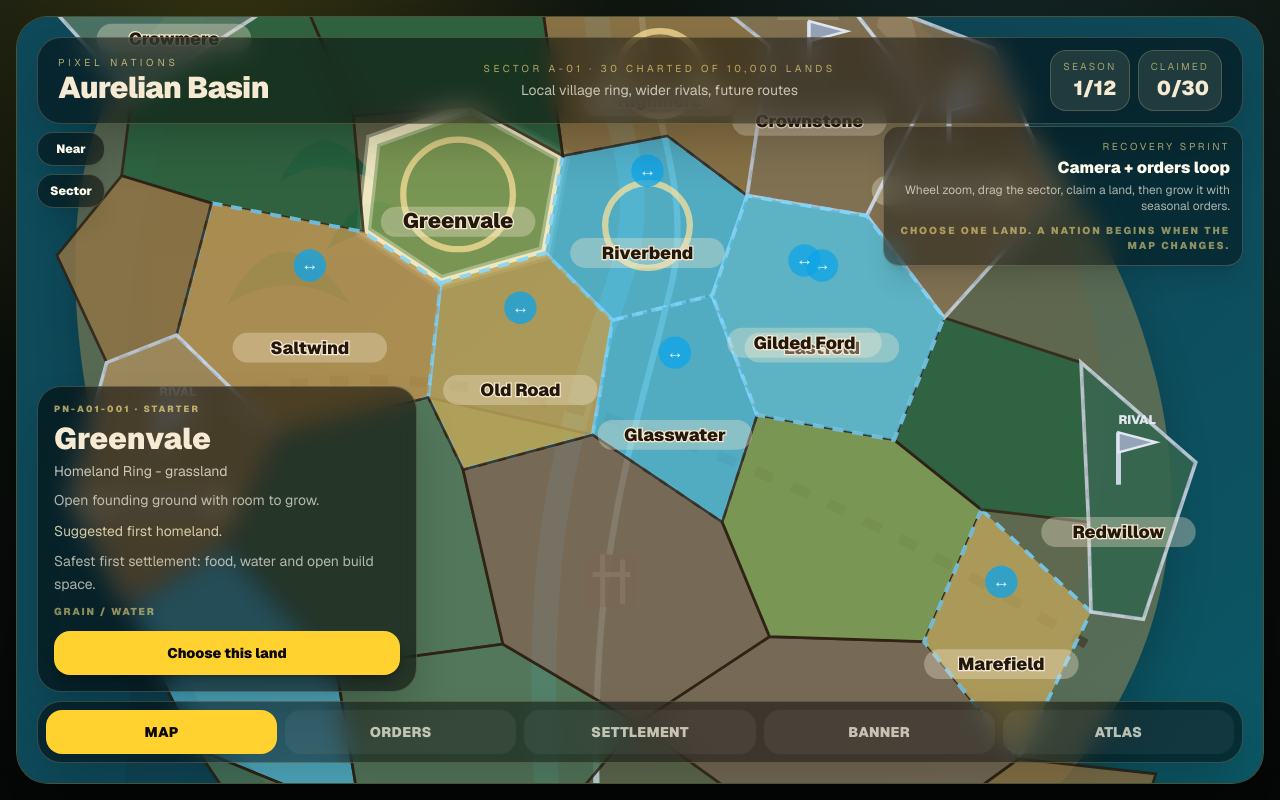
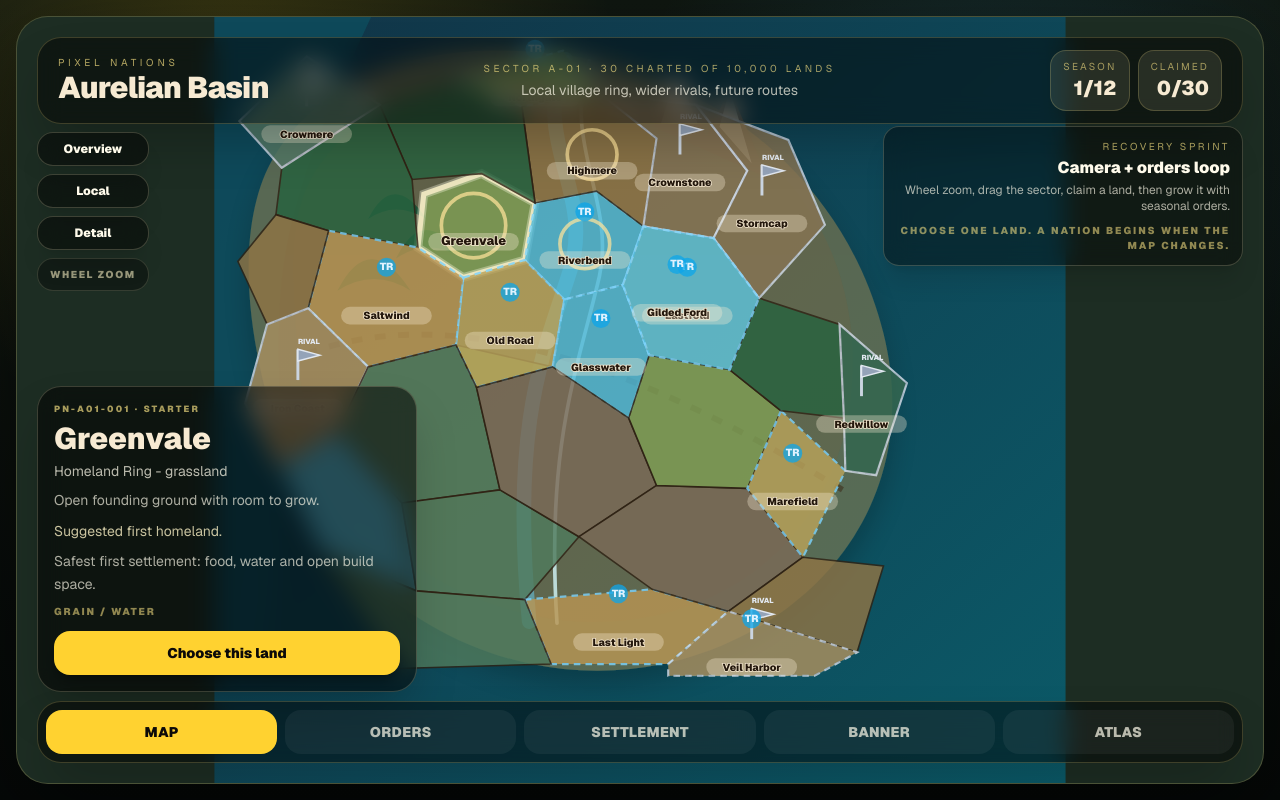
Before and after one commit to tomat60/pixel-nations, a Next.js app: page /play in a window 1280 px wide. Built offline with nearby package versions, Linux system fonts and the light colour scheme.

Commit message:
feat: improve map camera with wheel zoom

```diff
--- a/app/play/components/MapStage.tsx
+++ b/app/play/components/MapStage.tsx
@@ -1,4 +1,4 @@
-import { useMemo, useState } from "react";
+import { useEffect, useRef } from "react";
 import { plots, terrainFill } from "../lib/map-data";
 import type { PlayAction, PlayState } from "../lib/play-state";
 
@@ -10,95 +10,134 @@ type MapStageProps = {
 type Camera = {
   x: number;
   y: number;
-  zoom: 1 | 1.35;
+  zoom: number;
   dragging: boolean;
   startX: number;
   startY: number;
+  originX: number;
+  originY: number;
+  raf: number | null;
 };
 
+const minZoom = 0.86;
+const maxZoom = 2.2;
 const clamp = (value: number, min: number, max: number) => Math.max(min, Math.min(max, value));
 
 export function MapStage({ state, dispatch }: MapStageProps) {
-  const [camera, setCamera] = useState<Camera>({ x: 0, y: 0, zoom: 1, dragging: false, startX: 0, startY: 0 });
+  const layerRef = useRef<SVGGElement | null>(null);
+  const cameraRef = useRef<Camera>({ x: 0, y: 0, zoom: minZoom, dragging: false, startX: 0, startY: 0, originX: 0, originY: 0, raf: null });
 
-  const transform = useMemo(() => `translate(${camera.x} ${camera.y}) scale(${camera.zoom})`, [camera.x, camera.y, camera.zoom]);
+  function applyCamera() {
+    const camera = cameraRef.current;
+    camera.raf = null;
+    const reach = Math.max(0, camera.zoom - minZoom);
+    camera.x = clamp(camera.x, -260 * reach, 260 * reach);
+    camera.y = clamp(camera.y, -220 * reach, 220 * reach);
+    layerRef.current?.setAttribute("transform", `translate(${camera.x.toFixed(1)} ${camera.y.toFixed(1)}) scale(${camera.zoom.toFixed(3)})`);
+  }
+
+  function scheduleCamera() {
+    if (cameraRef.current.raf !== null) return;
+    cameraRef.current.raf = requestAnimationFrame(applyCamera);
+  }
+
+  useEffect(() => {
+    scheduleCamera();
+    return () => {
+      if (cameraRef.current.raf !== null) cancelAnimationFrame(cameraRef.current.raf);
+    };
+  }, []);
+
+  function setZoom(nextZoom: number) {
+    const camera = cameraRef.current;
+    camera.zoom = clamp(nextZoom, minZoom, maxZoom);
+    if (camera.zoom <= minZoom + 0.02) {
+      camera.x = 0;
+      camera.y = 0;
+    }
+    scheduleCamera();
+  }
 
   function startDrag(clientX: number, clientY: number) {
-    setCamera((current) => ({ ...current, dragging: true, startX: clientX - current.x, startY: clientY - current.y }));
+    const camera = cameraRef.current;
+    camera.dragging = true;
+    camera.startX = clientX;
+    camera.startY = clientY;
+    camera.originX = camera.x;
+    camera.originY = camera.y;
   }
 
   function moveDrag(clientX: number, clientY: number) {
-    setCamera((current) => {
-      if (!current.dragging) return current;
-      return {
-        ...current,
-        x: clamp(clientX - current.startX, -220, 120),
-        y: clamp(clientY - current.startY, -170, 120),
-      };
-    });
+    const camera = cameraRef.current;
+    if (!camera.dragging) return;
+    camera.x = camera.originX + (clientX - camera.startX) / camera.zoom;
+    camera.y = camera.originY + (clientY - camera.startY) / camera.zoom;
+    scheduleCamera();
   }
 
   function endDrag() {
-    setCamera((current) => ({ ...current, dragging: false }));
+    cameraRef.current.dragging = false;
   }
 
-  function setZoom(zoom: 1 | 1.35) {
-    setCamera((current) => ({ ...current, zoom, x: zoom === 1 ? 0 : current.x, y: zoom === 1 ? 0 : current.y }));
+  function wheelZoom(deltaY: number) {
+    setZoom(cameraRef.current.zoom + (deltaY < 0 ? 0.16 : -0.16));
   }
 
   return (
     <div className="absolute inset-0 touch-none">
       <div className="absolute left-3 top-[6.8rem] z-30 flex flex-col gap-2 md:left-5 md:top-[7.2rem]">
-        <button data-qa="zoom-near" onClick={() => setZoom(1.35)} className="rounded-2xl border border-amber-100/20 bg-black/48 px-3 py-2 text-xs font-black text-amber-50 shadow-xl backdrop-blur-md hover:bg-black/60">Near</button>
-        <button data-qa="zoom-sector" onClick={() => setZoom(1)} className="rounded-2xl border border-amber-100/20 bg-black/48 px-3 py-2 text-xs font-black text-amber-50 shadow-xl backdrop-blur-md hover:bg-black/60">Sector</button>
+        <button data-qa="zoom-overview" onClick={() => setZoom(minZoom)} className="rounded-2xl border border-amber-100/20 bg-black/48 px-3 py-2 text-xs font-black text-amber-50 shadow-xl backdrop-blur-md hover:bg-black/60">Overview</button>
+        <button data-qa="zoom-local" onClick={() => setZoom(1.35)} className="rounded-2xl border border-amber-100/20 bg-black/48 px-3 py-2 text-xs font-black text-amber-50 shadow-xl backdrop-blur-md hover:bg-black/60">Local</button>
+        <button data-qa="zoom-detail" onClick={() => setZoom(2.05)} className="rounded-2xl border border-amber-100/20 bg-black/48 px-3 py-2 text-xs font-black text-amber-50 shadow-xl backdrop-blur-md hover:bg-black/60">Detail</button>
+        <p className="hidden rounded-2xl border border-amber-100/15 bg-black/36 px-3 py-2 text-[10px] font-black uppercase tracking-[0.16em] text-amber-100/58 md:block">wheel zoom</p>
       </div>
 
       <svg
         viewBox="0 0 1000 900"
-        preserveAspectRatio="xMidYMid slice"
+        preserveAspectRatio="xMidYMid meet"
         className="absolute inset-0 h-full w-full cursor-grab active:cursor-grabbing"
         role="img"
         aria-label="Aurelian Basin fullscreen map"
-        onPointerDown={(event) => startDrag(event.clientX, event.clientY)}
+        onWheel={(event) => { event.preventDefault(); wheelZoom(event.deltaY); }}
+        onPointerDown={(event) => { event.currentTarget.setPointerCapture(event.pointerId); startDrag(event.clientX, event.clientY); }}
         onPointerMove={(event) => moveDrag(event.clientX, event.clientY)}
-        onPointerUp={endDrag}
+        onPointerUp={(event) => { event.currentTarget.releasePointerCapture(event.pointerId); endDrag(); }}
         onPointerCancel={endDrag}
         onPointerLeave={endDrag}
       >
         <defs>
-          <linearGradient id="seaV2" x1="0" x2="1" y1="0" y2="1">
+          <linearGradient id="seaV3" x1="0" x2="1" y1="0" y2="1">
             <stop offset="0%" stopColor="#123447" />
             <stop offset="100%" stopColor="#0b5a68" />
           </linearGradient>
-          <filter id="v2SoftShadow" x="-20%" y="-20%" width="140%" height="140%">
+          <filter id="v3SoftShadow" x="-20%" y="-20%" width="140%" height="140%">
             <feDropShadow dx="0" dy="20" stdDeviation="18" floodColor="#000000" floodOpacity="0.42" />
           </filter>
         </defs>
 
-        <rect width="1000" height="900" fill="url(#seaV2)" />
-        <g transform={transform}>
+        <rect width="1000" height="900" fill="url(#seaV3)" />
+        <g ref={layerRef}>
           <path d="M0 0 H214 C150 136 104 246 92 360 C76 510 116 692 62 900 H0 Z" fill="#0f4b5c" opacity="0.92" />
-          <path d="M82 190 C162 60 328 28 492 54 C702 88 866 238 914 432 C972 666 812 842 612 884 C402 928 184 810 104 612 C42 460 24 286 82 190 Z" fill="#a98b4d" opacity="0.48" filter="url(#v2SoftShadow)" />
+          <path d="M82 190 C162 60 328 28 492 54 C702 88 866 238 914 432 C972 666 812 842 612 884 C402 928 184 810 104 612 C42 460 24 286 82 190 Z" fill="#a98b4d" opacity="0.48" filter="url(#v3SoftShadow)" />
           <path d="M150 194 C246 72 432 52 608 108 C782 164 878 318 872 486 C864 720 676 846 476 824 C270 800 132 650 116 480 C104 342 98 260 150 194 Z" fill="#78613d" opacity="0.22" />
           <path d="M480 58 C430 168 520 238 486 346 C452 454 404 548 430 826" fill="none" stroke="#64d6ff" strokeWidth="20" strokeLinecap="round" opacity="0.48" />
           <path d="M512 60 C474 172 548 250 526 354 C498 476 452 580 468 828" fill="none" stroke="#d6fbff" strokeWidth="5" strokeLinecap="round" opacity="0.78" />
           <path d="M126 460 C264 410 478 412 858 646" fill="none" stroke="#3b2b19" strokeWidth="8" strokeDasharray="15 17" opacity="0.55" />
+          {state.settlementMarkers.includes("market") && <path data-qa="market-route" d="M354 285 C430 390 560 510 790 640" fill="none" stroke="#fbbf24" strokeWidth="9" strokeLinecap="round" strokeDasharray="18 14" opacity="0.92" />}
           <path d="M600 150 L632 76 L672 164 L704 98 L756 220 Z" fill="#685847" />
           <path d="M610 145 L632 76 L660 145 Z M690 150 L704 98 L734 200 Z" fill="#f5ecd8" opacity="0.8" />
           <path d="M210 276 q34 -68 80 0 q-43 -26 -80 0Z M248 330 q38 -78 92 0 q-48 -30 -92 0Z M168 374 q44 -86 100 0 q-50 -32 -100 0Z" fill="#174f35" opacity="0.9" />
-          <g opacity="0.92">
-            <rect x="456" y="574" width="42" height="42" rx="5" fill="#6d5c4c" />
-            <path d="M462 590 H492 M470 574 V616 M486 578 V614" stroke="#e8dcc9" strokeWidth="4" opacity="0.65" />
-          </g>
 
           {plots.map((plot) => {
             const selected = state.selectedPlotId === plot.id;
             const owned = state.ownedPlotIds.includes(plot.id);
+            const scouted = state.scoutedPlotIds.includes(plot.id);
             return (
               <g key={plot.id} data-qa={`plot-${plot.id}`} onClick={(event) => { event.stopPropagation(); dispatch({ type: "select", plotId: plot.id }); }} className="cursor-pointer">
-                <path d={plot.d} fill={terrainFill[plot.terrain]} opacity={owned ? 0.98 : 0.84} stroke={selected ? "#fff4bf" : owned ? "#ffe39a" : plot.rival ? "#cbd5e1" : plot.trade ? "#7dd3fc" : "#2f2214"} strokeWidth={selected ? 7 : owned ? 5 : plot.rival || plot.trade ? 3 : 2.2} strokeDasharray={plot.trade && !owned ? "9 7" : undefined} />
+                <path d={plot.d} fill={terrainFill[plot.terrain]} opacity={owned ? 0.98 : scouted ? 0.96 : 0.82} stroke={selected ? "#fff4bf" : owned ? "#ffe39a" : scouted ? "#bef264" : plot.rival ? "#cbd5e1" : plot.trade ? "#7dd3fc" : "#2f2214"} strokeWidth={selected ? 7 : owned ? 5 : scouted ? 4 : plot.rival || plot.trade ? 3 : 2.2} strokeDasharray={plot.trade && !owned ? "9 7" : undefined} />
                 {selected && <path d={plot.d} fill="none" stroke="#fffbe3" strokeWidth="12" opacity="0.34" />}
                 {owned && <path d={plot.d} fill="#f8d36d" opacity="0.22" stroke="#fff1a8" strokeWidth="6" />}
+                {scouted && !owned && <path d={plot.d} fill="#bef264" opacity="0.16" stroke="#ecfccb" strokeWidth="4" strokeDasharray="8 8" />}
                 {plot.rival && <path d={plot.d} fill="#64748b" opacity="0.18" stroke="#e2e8f0" strokeWidth="2" strokeDasharray="10 8" />}
               </g>
             );
@@ -107,20 +146,16 @@ export function MapStage({ state, dispatch }: MapStageProps) {
           {plots.map((plot) => {
             const selected = state.selectedPlotId === plot.id;
             const owned = state.ownedPlotIds.includes(plot.id);
-            const shouldLabel = selected || owned || plot.starter || plot.rival || plot.trade;
+            const shouldLabel = selected || owned || plot.starter || plot.rival || plot.trade || state.scoutedPlotIds.includes(plot.id);
             return (
               <g key={`${plot.id}-labels`} pointerEvents="none">
                 {plot.starter && state.ownedPlotIds.length === 0 && <circle cx={plot.cx} cy={plot.cy} r={selected ? 44 : 34} fill="none" stroke="#ffe39a" strokeWidth="5" opacity="0.72" />}
-                {owned && <Camp x={plot.cx} y={plot.cy} />}
-                {owned && <Banner x={plot.cx} y={plot.cy - 34} />}
+                {owned && <Settlement x={plot.cx} y={plot.cy} markers={state.settlementMarkers} />}
+                {owned && <Banner x={plot.cx} y={plot.cy - 42} />}
                 {plot.rival && <Rival x={plot.cx} y={plot.cy - 34} />}
                 {plot.trade && !owned && <Trade x={plot.cx} y={plot.cy - 34} />}
-                {shouldLabel && (
-                  <>
-                    <rect x={plot.cx - 62} y={plot.cy + 10} width="124" height="24" rx="12" fill="#f7ead2" opacity="0.34" />
-                    <text x={plot.cx} y={plot.cy + 27} textAnchor="middle" fontSize={selected ? "17" : "14"} fontWeight="900" fill="#24180d" stroke="#f7ead2" strokeWidth="2" paintOrder="stroke">{plot.name}</text>
-                  </>
-                )}
+                {state.scoutedPlotIds.includes(plot.id) && !owned && <Scout x={plot.cx} y={plot.cy - 18} />}
+                {shouldLabel && <><rect x={plot.cx - 62} y={plot.cy + 10} width="124" height="24" rx="12" fill="#f7ead2" opacity="0.34" /><text x={plot.cx} y={plot.cy + 27} textAnchor="middle" fontSize={selected ? "17" : "14"} fontWeight="900" fill="#24180d" stroke="#f7ead2" strokeWidth="2" paintOrder="stroke">{plot.name}</text></>}
               </g>
             );
           })}
@@ -130,40 +165,23 @@ export function MapStage({ state, dispatch }: MapStageProps) {
   );
 }
 
-function Camp({ x, y }: { x: number; y: number }) {
-  return (
-    <g transform={`translate(${x} ${y})`}>
-      <circle r="18" fill="#3b2b19" opacity="0.84" />
-      <path d="M-14 12 L0 -18 L14 12 Z" fill="#f7ead2" stroke="#3b2b19" strokeWidth="3" />
-      <circle cx="0" cy="7" r="5" fill="#f59e0b" />
-    </g>
-  );
+function Settlement({ x, y, markers }: { x: number; y: number; markers: string[] }) {
+  const size = markers.includes("storehouse") ? 29 : markers.includes("shelter") ? 23 : 18;
+  return <g data-qa="settlement-marker" transform={`translate(${x} ${y})`}><circle r={size + 8} fill="#3b2b19" opacity="0.62" /><path d={`M${-size} ${size * 0.62} L0 ${-size} L${size} ${size * 0.62} Z`} fill="#f7ead2" stroke="#3b2b19" strokeWidth="4" />{markers.includes("storehouse") && <rect x="-28" y="10" width="56" height="24" rx="4" fill="#d6a85c" stroke="#3b2b19" strokeWidth="3" />}{markers.includes("market") && <circle cx="38" cy="-4" r="10" fill="#38bdf8" stroke="#e0f2fe" strokeWidth="3" />}{markers.includes("council") && <rect x="-10" y="-34" width="20" height="20" rx="3" fill="#facc15" stroke="#fff7ad" strokeWidth="2" />}{markers.includes("watch") && <path d="M-44 -18 L-34 -48 L-24 -18 Z" fill="#a16207" stroke="#fde68a" strokeWidth="2" />}<circle cx="0" cy="7" r="5" fill="#f59e0b" /></g>;
 }
 
 function Banner({ x, y }: { x: number; y: number }) {
-  return (
-    <g transform={`translate(${x} ${y})`}>
-      <path d="M0 -20 L0 18" stroke="#fff6c7" strokeWidth="4" />
-      <path d="M0 -20 L30 -12 L0 -4 Z" fill="#f8d36d" stroke="#fff6c7" strokeWidth="2" />
-    </g>
-  );
+  return <g transform={`translate(${x} ${y})`}><path d="M0 -20 L0 18" stroke="#fff6c7" strokeWidth="4" /><path d="M0 -20 L30 -12 L0 -4 Z" fill="#f8d36d" stroke="#fff6c7" strokeWidth="2" /></g>;
 }
 
 function Rival({ x, y }: { x: number; y: number }) {
-  return (
-    <g transform={`translate(${x} ${y})`}>
-      <path d="M0 -24 L0 18" stroke="#cbd5e1" strokeWidth="4" />
-      <path d="M0 -24 L30 -16 L0 -8 Z" fill="#94a3b8" stroke="#e2e8f0" strokeWidth="2" />
-      <text x="15" y="-31" textAnchor="middle" fontSize="10" fontWeight="900" fill="#e2e8f0">RIVAL</text>
-    </g>
-  );
+  return <g transform={`translate(${x} ${y})`}><path d="M0 -24 L0 18" stroke="#cbd5e1" strokeWidth="4" /><path d="M0 -24 L30 -16 L0 -8 Z" fill="#94a3b8" stroke="#e2e8f0" strokeWidth="2" /><text x="15" y="-31" textAnchor="middle" fontSize="10" fontWeight="900" fill="#e2e8f0">RIVAL</text></g>;
 }
 
 function Trade({ x, y }: { x: number; y: number }) {
-  return (
-    <g transform={`translate(${x} ${y})`}>
-      <circle cx="0" cy="-10" r="13" fill="#0ea5e9" opacity="0.76" />
-      <text x="0" y="-6" textAnchor="middle" fontSize="14" fontWeight="900" fill="#e0f2fe">↔</text>
-    </g>
-  );
+  return <g transform={`translate(${x} ${y})`}><circle cx="0" cy="-10" r="13" fill="#0ea5e9" opacity="0.76" /><text x="0" y="-6" textAnchor="middle" fontSize="14" fontWeight="900" fill="#e0f2fe">TR</text></g>;
 }
+
+function Scout({ x, y }: { x: number; y: number }) {
+  return <g transform={`translate(${x} ${y})`}><circle r="12" fill="#bef264" opacity="0.82" /><text x="0" y="4" textAnchor="middle" fontSize="13" fontWeight="900" fill="#1a2e05">?</text></g>;
+}
```
